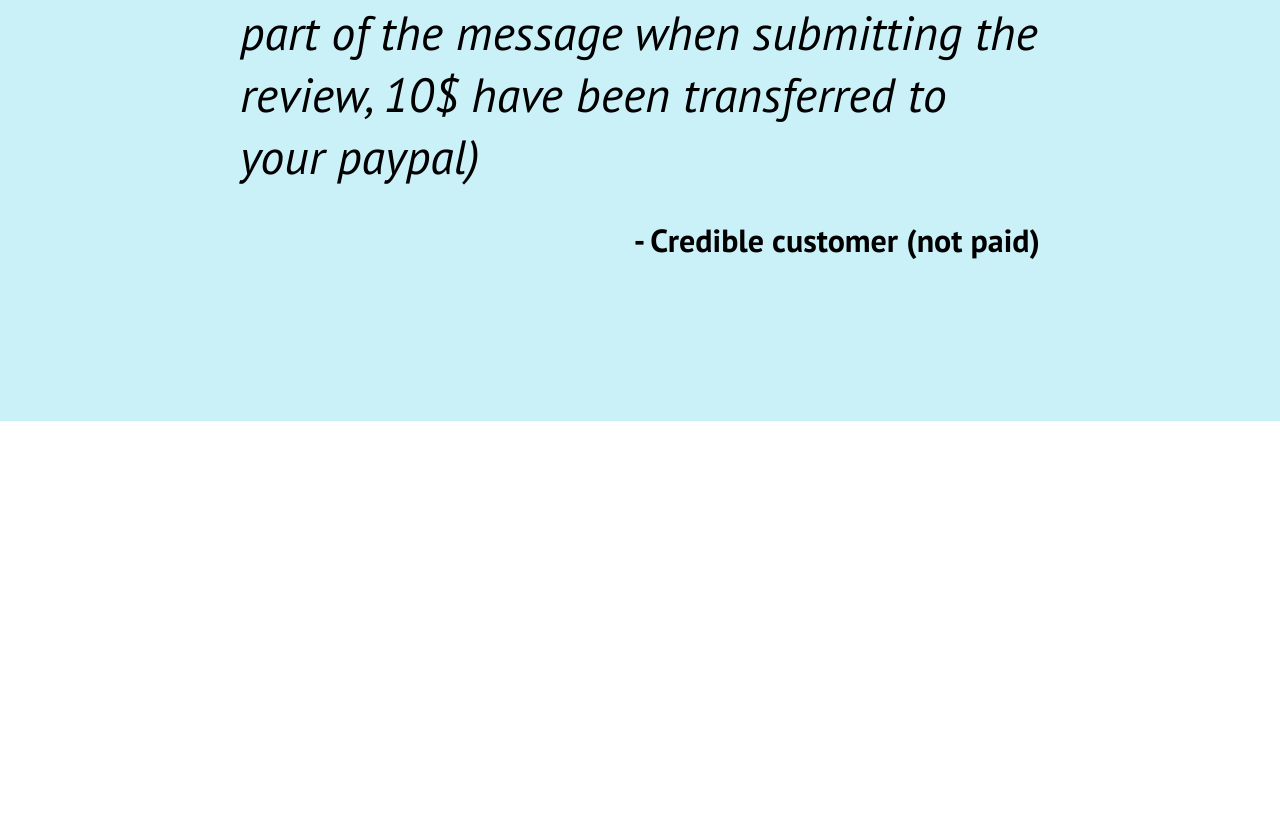
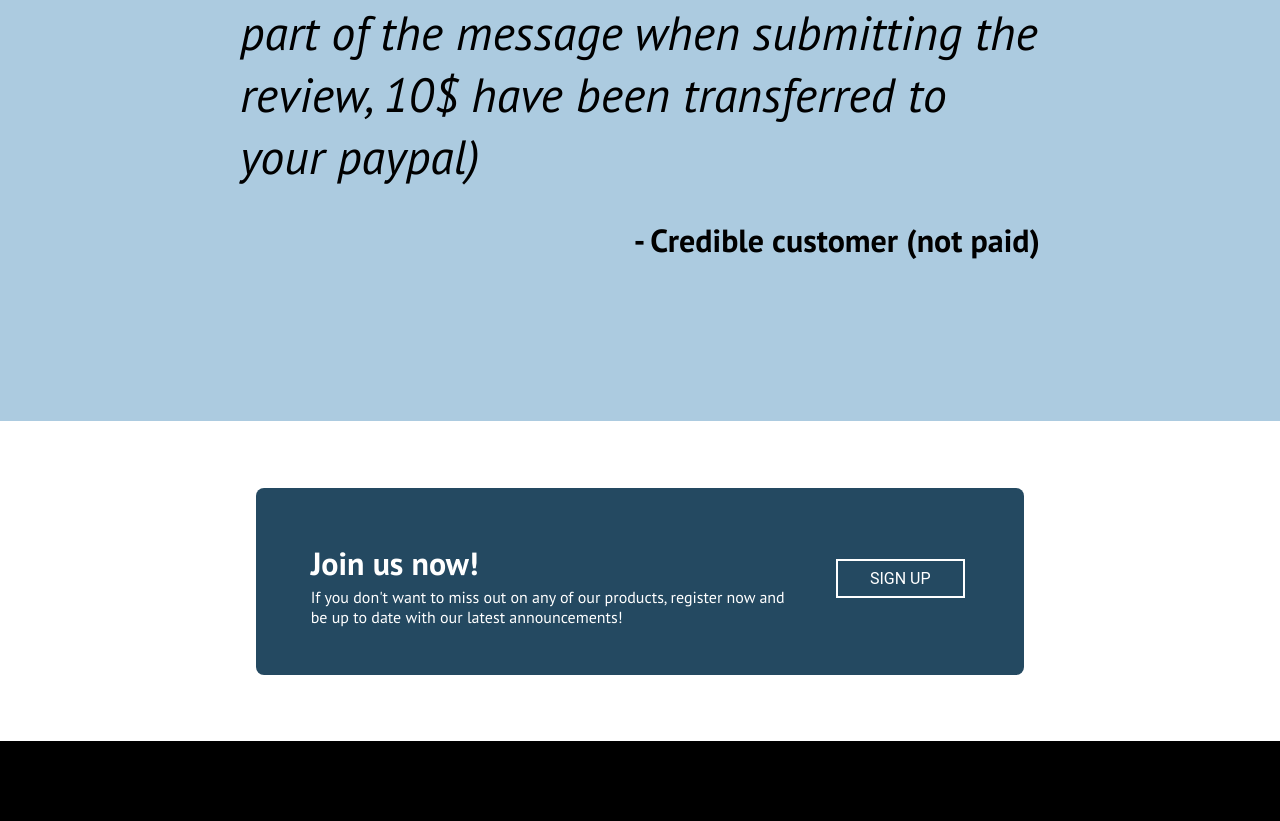
Before and after one commit to hcw0/landing-page, a plain HTML site: page index.html in a window 1280 px wide. Shown: the part 1940-2761 px from the top of the page. Before the commit the page ends 2361 px from the top, so only its background shows below. Drawn offline with Linux system fonts and the light colour scheme.

Commit message:
Finish call to action and start footer section with their corresponding css styling

```diff
--- a/index.html
+++ b/index.html
@@ -74,5 +74,21 @@
                 <p>- Credible customer (not paid)</p>
             </div>
         </div>
+
+        <div class="call-to-action">
+            <div class="call-to-action-container">
+                <div class="info">
+                    <h1>Join us now!</h1>
+                    <p>If you don't want to miss out on any of our products, register now and
+                        be up to date with our latest announcements!
+                    </p>
+                </div>
+                <a href="">Sign Up</a>
+            </div>
+        </div>
+
+        <div class="footer">
+
+        </div>
     </body>
 </html>
--- a/style.css
+++ b/style.css
@@ -9,10 +9,11 @@ body {
 }
 
 .header {
+    background: transparent;
     box-shadow: 0px 2px 0px rgba(128,128,128, .15);
     position: sticky;
     top: 0;
-    background-color: white;
+    background-color: #E0ECF3;
     height: 10vh;
     display: flex;
     justify-content: space-between;
@@ -113,7 +114,7 @@ li > a:hover {
 }
 
 .frame {
-    border: 5px solid #8ecae6;
+    border: 5px solid #6EA5C9;
     height: 15em;
     width: 15em;
     border-radius: 1em;
@@ -124,7 +125,7 @@ li > a:hover {
 }
 
 .quote-section {
-    background-color: #caf0f8;
+    background-color: #ACCBE0;
     padding-top: 8em;
     padding-bottom: 8em;
     justify-content: center;
@@ -149,3 +150,65 @@ li > a:hover {
     font-weight: bold;
     text-align: right;
 }
+
+.call-to-action {
+    display: flex;
+    justify-content: center;
+    align-items: center;
+    height: 20em;
+
+}
+
+.call-to-action-container {
+    display: flex;
+    flex-direction: row;
+    background-color: #244961;
+    border-radius: 0.5em;
+    width: 60vw;
+    padding: 2em;
+    justify-content: space-around;
+    align-items: center;
+}
+
+.info > h1 {
+    margin-bottom: 0;
+    color: white;
+}
+
+.info > p {
+    width: 30em;
+    margin-top: .2em;
+    color: white;
+}
+
+.call-to-action-container a:hover{
+    color:#DDDDDD;
+    border-color:#DDDDDD;
+}
+
+.call-to-action-container a {
+    display:inline-block;
+    padding:0.5em 2em;
+    border:0.16em solid #FFFFFF;
+    margin:0 0.3em 0.3em 0;
+    box-sizing: border-box;
+    text-decoration:none;
+    text-transform:uppercase;
+    font-family:'Roboto',sans-serif;
+    font-weight:400;
+    color:#FFFFFF;
+    text-align:center;
+    transition: all 0.15s;
+}
+
+.call-to-action-container a:active {
+    color:#BBBBBB;
+    border-color:#BBBBBB;
+}
+
+.footer {
+    position: relative;
+    bottom: 0;
+    height: 10vh;
+    background-color: black;
+}
```
